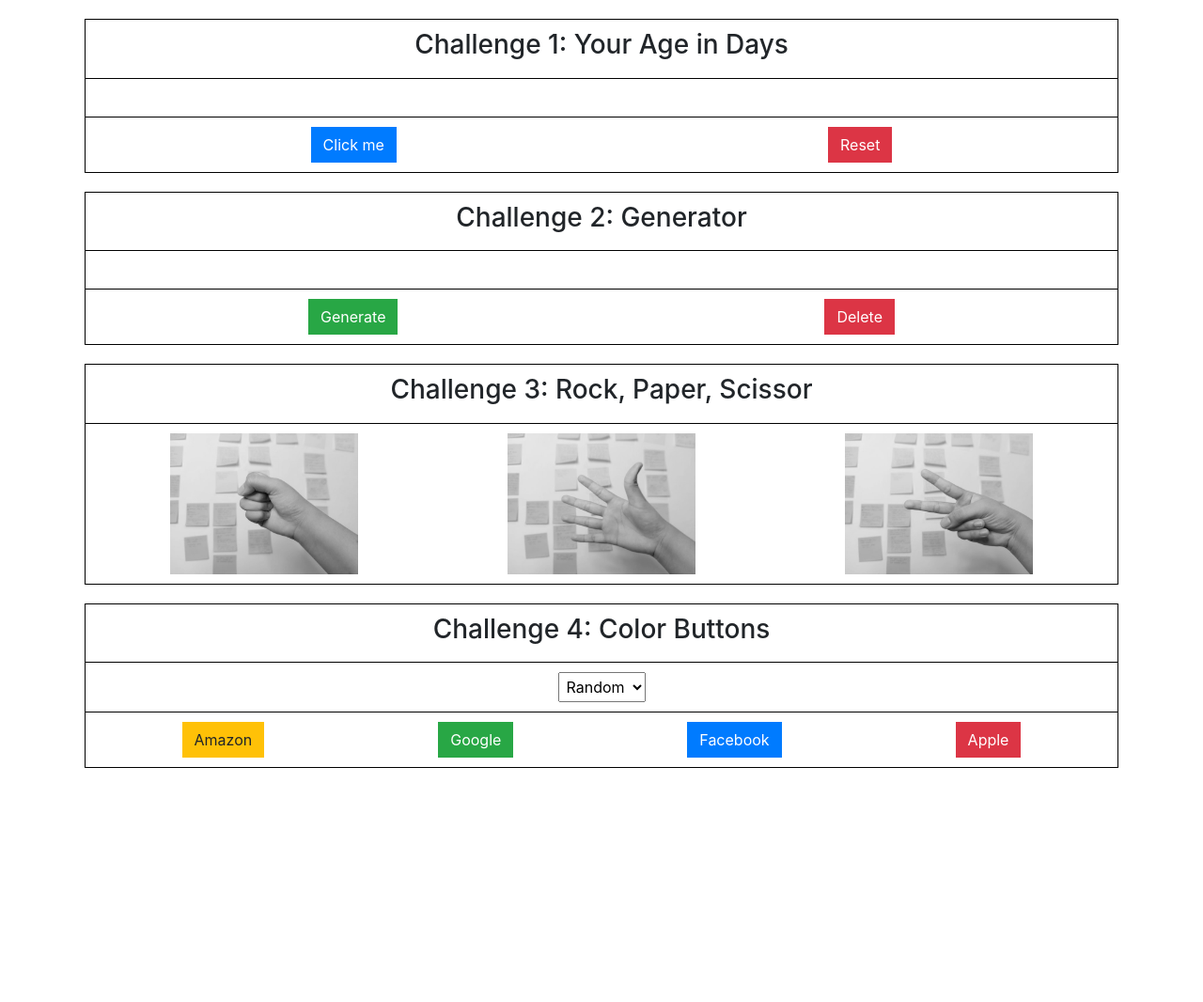
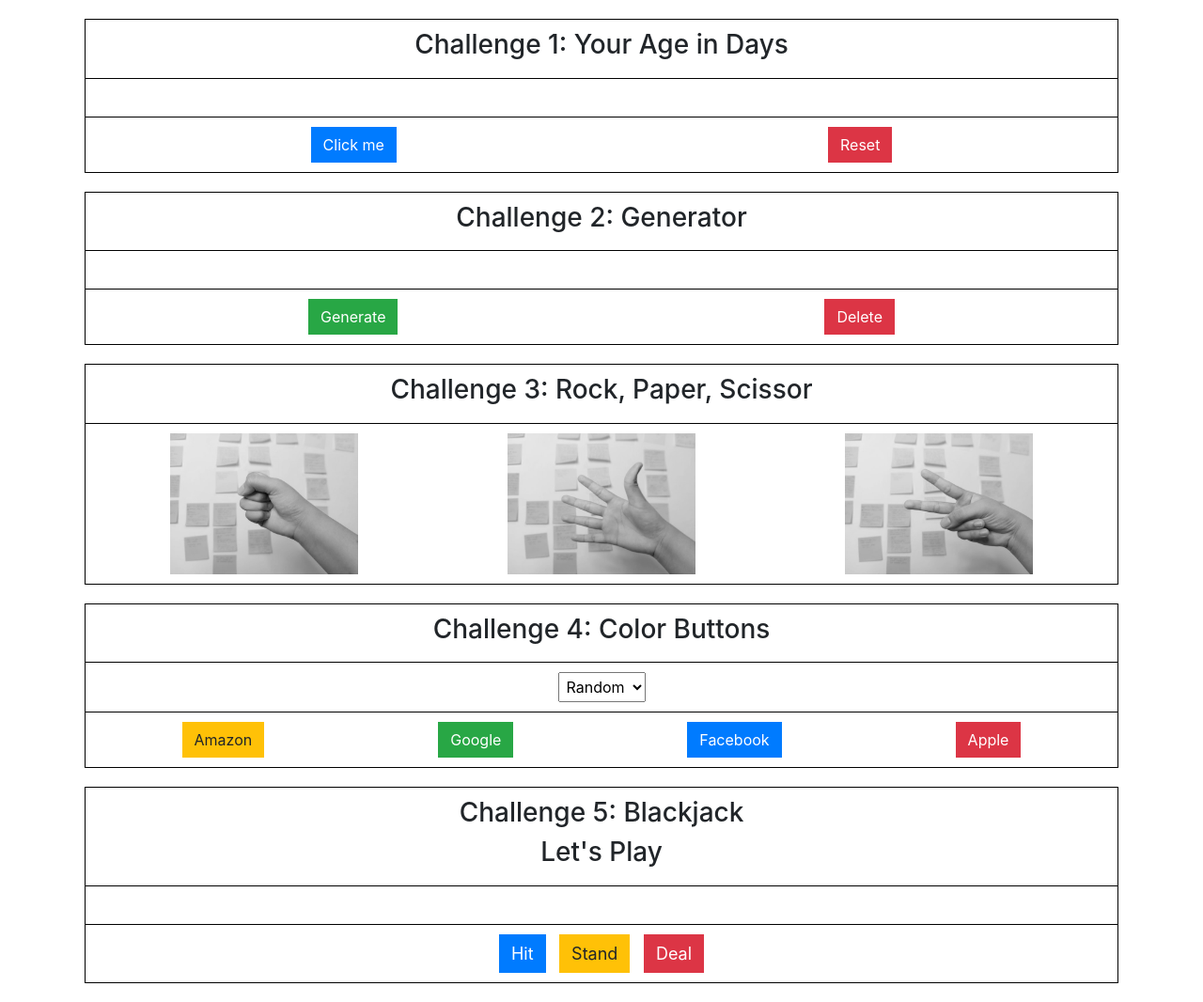
Before and after one commit to kitdea/js-challenge, a plain HTML site: page index.html in a window 1280 px wide. Shown: the whole page at 94% size. Before the commit the page ends 837 px from the top, so only its background shows below. Drawn offline with nearby package versions, Linux system fonts and the light colour scheme.

Commit message:
Challenge 5

```diff
--- a/index.html
+++ b/index.html
@@ -63,7 +63,7 @@
     <div class="flexbox-pick-color">
       <form action="">
         <select name="backdrop" id="background" onchange="buttonColorChange(this)">
-          <option value="Random">Random</option>
+          <option value="random">Random</option>
           <option value="yellow">Yellow</option>
           <option value="green">Green</option>
           <option value="blue">Blue</option>
@@ -80,6 +80,22 @@
     </div>
   </div>
 
+  <div class="container-1">
+      <div class="title">
+        <h3>Challenge 5: Blackjack</h3>
+        <h3>Let's Play</h3>
+      </div>
+    <div class="flex-box-container-5">
+      <div class="flex-box-result-1" id="flexbox-img">
+      </div>
+    </div>
+    <div class="flex-box-container-5">
+        <button class="btn btn-primary rounded-0" id="img-generator" onclick="">Hit</button>
+        <button class="btn btn-warning rounded-0" id="remove-img" onclick="">Stand</button>
+        <button class="btn btn-danger rounded-0" id="remove-img" onclick="">Deal</button>
+    </div>
+  </div>
+
   <script src="/js/script.js" ></script>
 </body>
 </html>
--- a/js/script.js
+++ b/js/script.js
@@ -102,11 +102,10 @@ var all_buttons = document.getElementsByTagName('button');
 
 var copyAllButtons = [];
 for (let i=0; i < all_buttons.length; i++) {
-  copyAllButtons.push(all_buttons[i])
+  copyAllButtons.push(all_buttons[i]);
 }
 
-console.log(copyAllButtons);
-
+// Color Change Value
 function buttonColorChange(buttonThingy) {
   if (buttonThingy.value === 'yellow') {
     buttonYellow();
@@ -123,6 +122,7 @@ function buttonColorChange(buttonThingy) {
   }
 }
 
+// Buttons
 function buttonYellow() {
   for (let i=0; i < all_buttons.length; i++) {
     all_buttons[i].classList.remove(all_buttons[i].classList[1]);
@@ -151,6 +151,7 @@ function buttonRed() {
   }
 }
 
+//Reset Button
 function buttonColorReset() {
   for (let i=0; i < all_buttons.length; i++) {
     all_buttons[i].classList.remove(all_buttons[i].classList[1]);
@@ -158,11 +159,12 @@ function buttonColorReset() {
   }
 }
 
+//Random Button
 function randomColors() {
-  var choices = ['btn-warning', 'btn-success', 'btn-primary', 'btn-danger'];
+  let choices = ['btn-warning', 'btn-success', 'btn-primary', 'btn-danger'];
 
   for (let i=0; i < all_buttons.length; i++) {
-    var randomNumber = Math.floor(Math.random() * 4);
+    let randomNumber = Math.floor(Math.random() * 5);
     all_buttons[i].classList.remove(all_buttons[i].classList[1]);
     all_buttons[i].classList.add(choices[randomNumber]);
   }
--- a/style/style.css
+++ b/style/style.css
@@ -41,7 +41,13 @@ body {
   padding: 10px;
 }
 
-.flex-box-container-1 div, .flex-box-container-2 div, .flex-box-container-3 div, .flex-box-container-4 div {
+.flex-box-container-5 {
+  border-top: 1px solid #000;
+  padding: 10px;
+  margin: 0 auto;
+}
+
+.flex-box-container-1 div, .flex-box-container-2 div, .flex-box-container-3 div, .flex-box-container-4 div, .flex-box-container-5 div {
   padding: 10px;
 }
 
@@ -112,6 +118,11 @@ select {
   padding: 4px;
 }
 
+.flex-box-container-5 button {
+  font-size: 18px;
+  margin: 0 5px;
+}
+
 @media (min-width: 648px) {
   .flex-box-result-1 {
     flex-direction: row;
```
